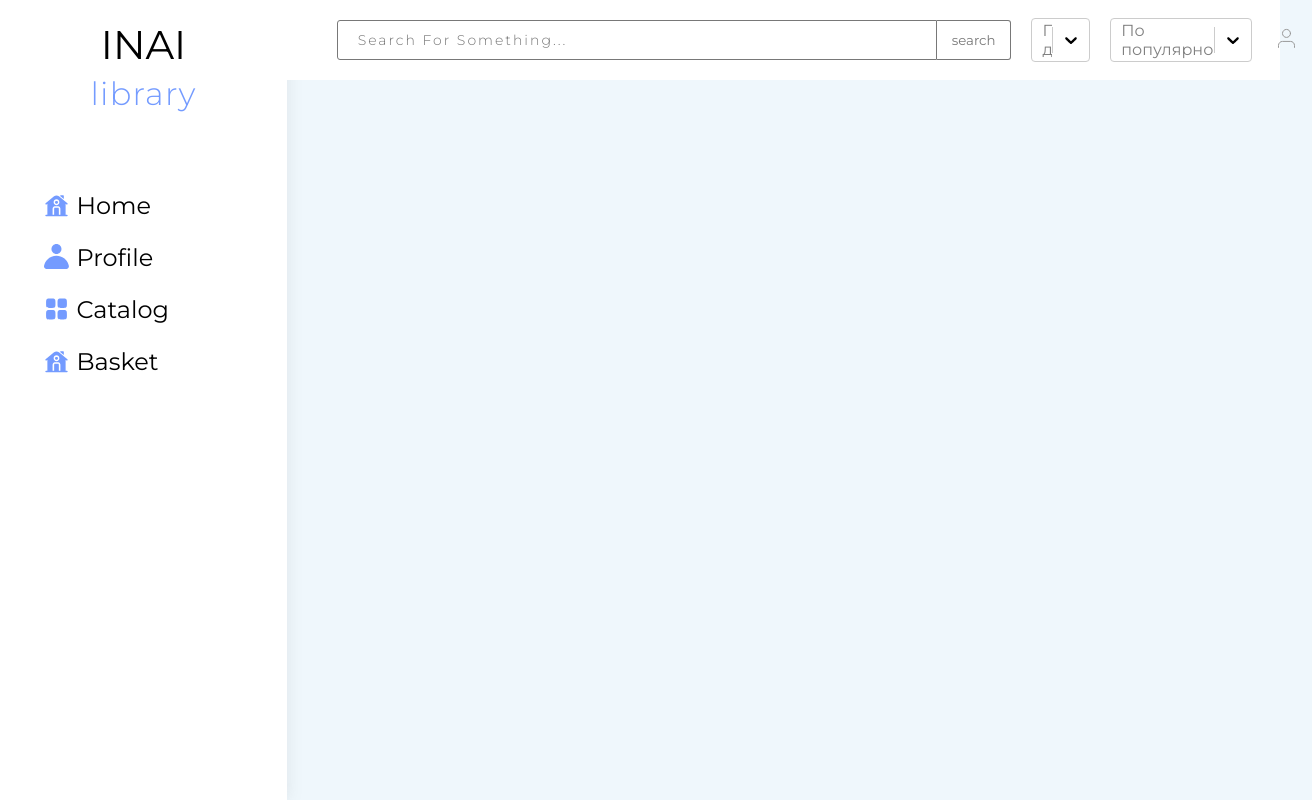
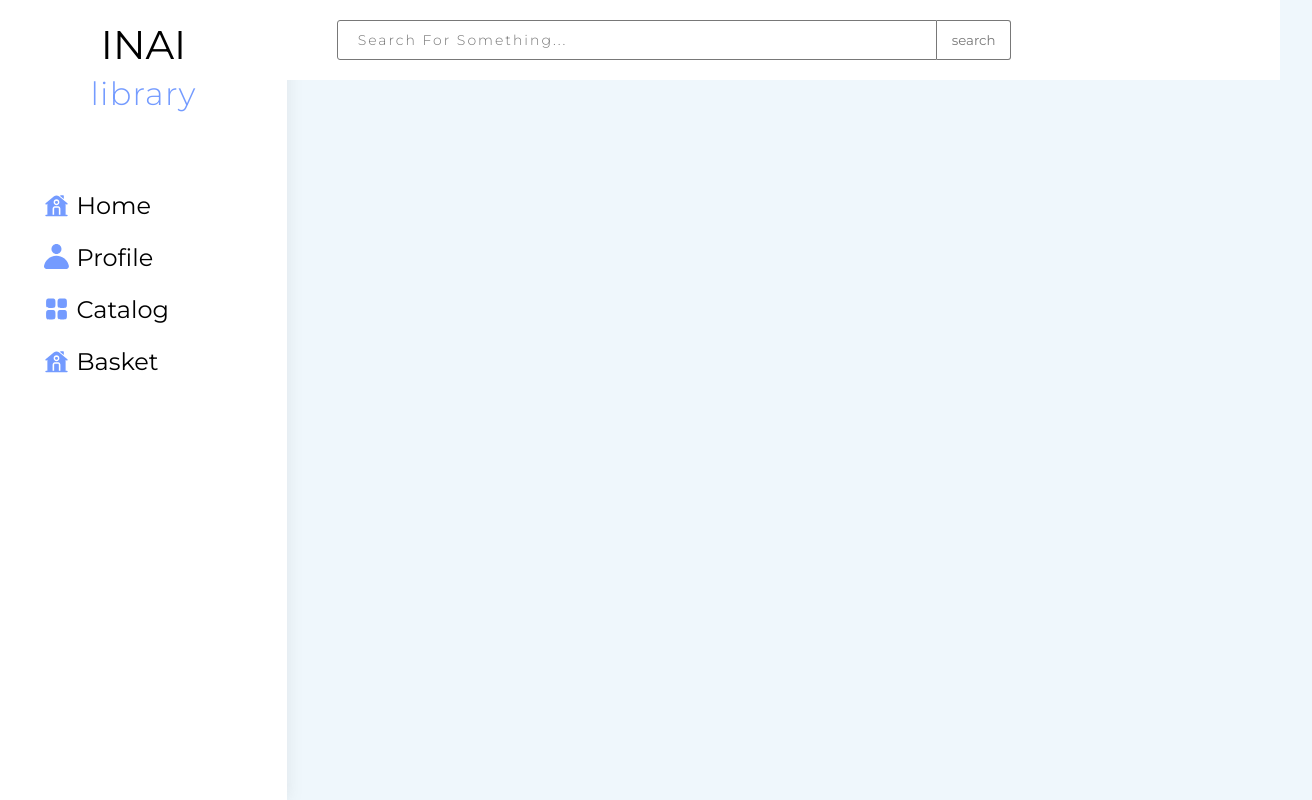
Before and after one commit to EmirlanDogdurbaev/libr2, a React (Vite) app: page /login in a window 1280 px wide. Shown: the whole page, 1312 px wide, since content can reach past the window. Built offline with nearby package versions, Linux system fonts and the light colour scheme; sample sign-in values are in the browser's storage.

Commit message:
configured search bar logic

```diff
--- a/src/modules/SearchBar/SearchBar.jsx
+++ b/src/modules/SearchBar/SearchBar.jsx
@@ -1,45 +1,61 @@
-import styles from './SearchBar.module.scss';
-import profile from '../../assets/icons/user.svg';
-import { Link } from 'react-router-dom';
-import Select from 'react-select';
-import { useContext, useEffect, useState } from 'react';
-import {Context} from '../../main'
+import styles from "./SearchBar.module.scss";
+import { useLocation, useNavigate } from "react-router-dom";
+import Select from "react-select";
+import { useContext, useState } from "react";
+import { Context } from "../../main";
 const SearchBar = (props) => {
-  const {store} = useContext(Context)
-  const [search, setSearch] = useState('')
+  const { store } = useContext(Context);
+  const [search, setSearch] = useState("");
   const date = [
-    { label: 'Самые новые', value: 'newer' },
-    { label: 'Самые старые', value: 'older' },
+    { label: "Самые новые", value: "newer" },
+    { label: "Самые старые", value: "older" },
   ];
   const popularity = [
-    { label: 'Менее популярные', value: 'popular' },
-    { label: 'Более популярные', value: 'not' },
+    { label: "Менее популярные", value: "popular" },
+    { label: "Более популярные", value: "not" },
   ];
-  function filter(e){
-    store.setFilter(e.value)
-    store.setType('filter')
+  function filter(e) {
+    store.setFilter(e.value);
+    store.setType("filter");
   }
-  function submitSearch(){
-    store.setSearch(search)
-    setSearch('')
-    store.setType('search')
+  function submitSearch() {
+    store.setSearch(search);
+    setSearch("");
+    store.setType("search");
   }
 
   const toggle = props.toggleClassName;
+  const location = useLocation();
+  const navigate = useNavigate();
   return (
     <div className={styles.SearchBar}>
       <div>
-        <form action="#" onSubmit={(e)=>e.preventDefault()}>
-          <input type="text" placeholder="search for something... " value={search} onChange={(e)=>setSearch(e.target.value)} />
+        <form action="#" onSubmit={(e) => e.preventDefault()}>
+          <input
+            type="text"
+            placeholder="search for something... "
+            value={search}
+            onChange={(e) => setSearch(e.target.value)}
+            onClick={()=>navigate('/catalog')}
+          />
           <button onClick={submitSearch}>search </button>
         </form>
 
-        <Select placeholder={'По дате'} options={date} onChange={(e)=>filter(e)}/>
-        <Select placeholder={'По популярности'} options={popularity}  onChange={(e)=>filter(e)}/>
+        {location.pathname === '/catalog' ? (
+          <>
+            <Select
+              placeholder={"По дате"}
+              options={date}
+              onChange={(e) => filter(e)}
+            />
+            <Select
+              placeholder={"По популярности"}
+              options={popularity}
+              onChange={(e) => filter(e)}
+            />
+          </>
+        ) : null}
         <section>
-          <Link to={'/reg'}>
-            <img src={profile} alt="" />
-          </Link>
           <button onClick={toggle}>...</button>
         </section>
       </div>
```
